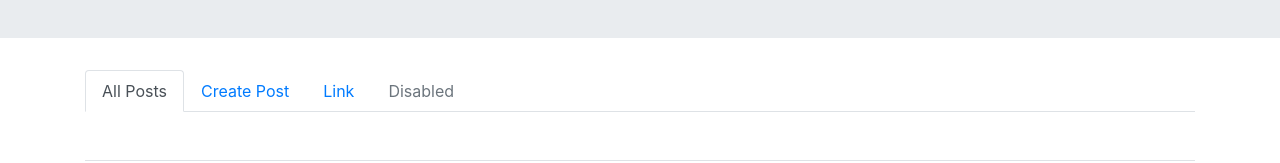
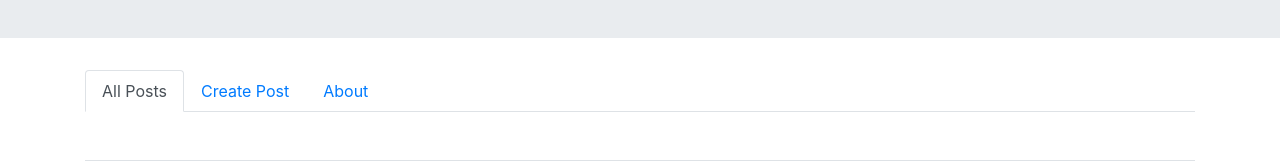
Before and after one commit to JoniAguero/crud-test-angular, an Angular app: page / in a window 1280 px wide. Shown: the part 211-374 px from the top of the page. Built offline with nearby package versions, Linux system fonts and the light colour scheme; no server answers.

Commit message:
change navbar

```diff
--- a/src/app/components/shared/navbar/navbar.component.ts
+++ b/src/app/components/shared/navbar/navbar.component.ts
@@ -4,16 +4,13 @@ import { Component, OnInit } from '@angular/core';
   selector: 'app-navbar',
   template: `<ul class="nav nav-tabs">
               <li class="nav-item">
-                <a class="nav-link active" href="/hola">All Posts</a>
+                <a class="nav-link active" href="/posts">All Posts</a>
               </li>
               <li class="nav-item">
-                <a class="nav-link" href="/chau">Create Post</a>
+                <a class="nav-link" href="/create">Create Post</a>
               </li>
               <li class="nav-item">
-                <a class="nav-link" href="#">Link</a>
-              </li>
-              <li class="nav-item">
-                <a class="nav-link disabled" href="#">Disabled</a>
+                <a class="nav-link" href="/about">About</a>
               </li>
             </ul>`
 })
```
